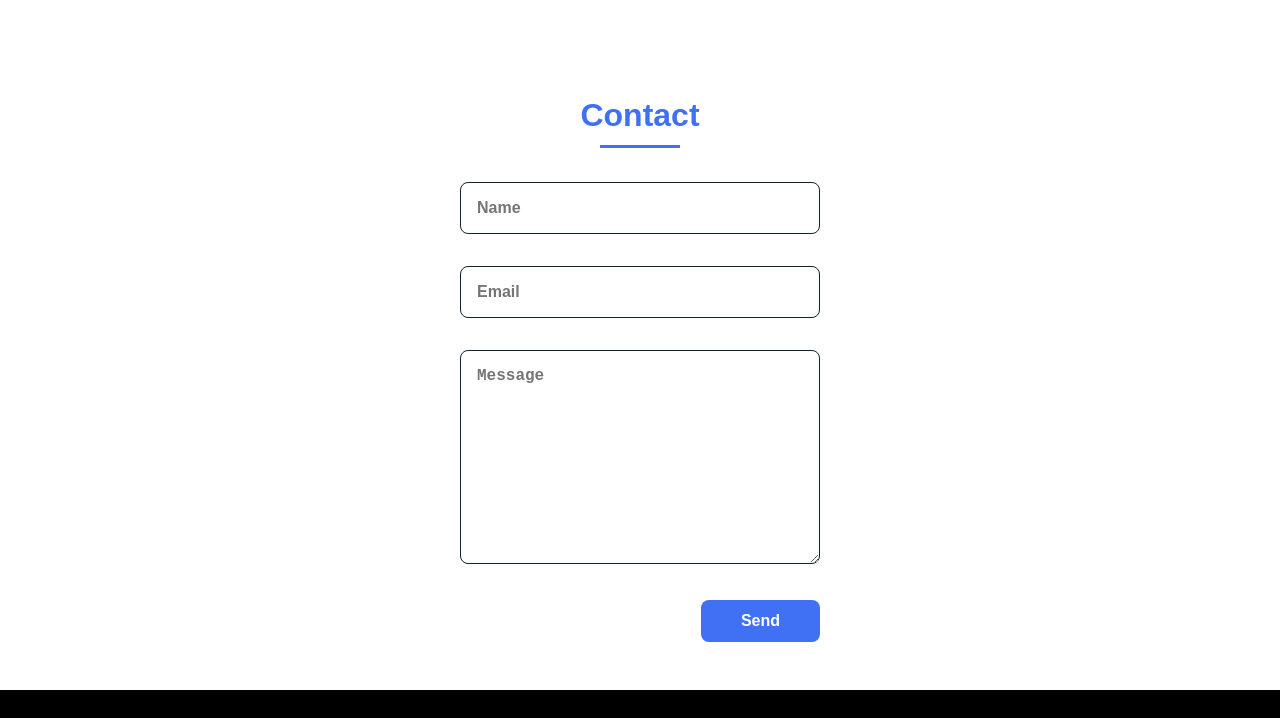
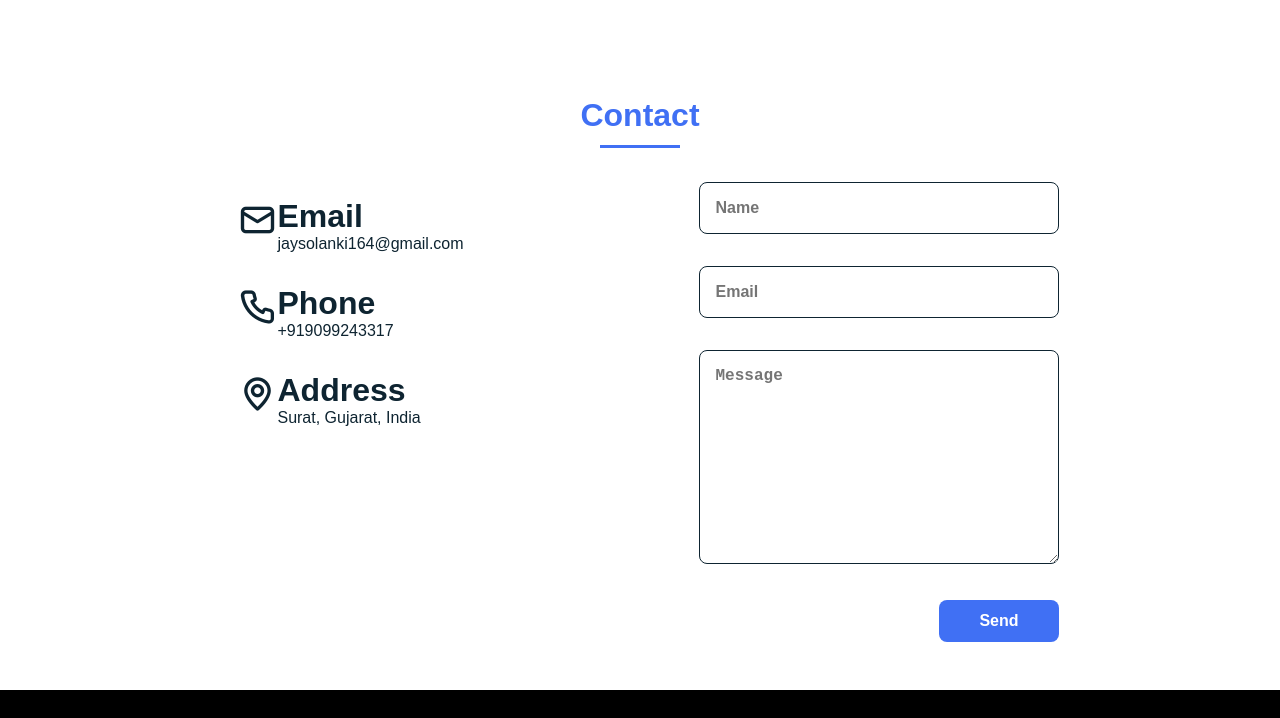
Before and after one commit to js164/jaysolanki, a plain HTML site: page index.html in a window 1280 px wide. Shown: the part 4895-5613 px from the top of the page. Drawn offline with nearby package versions, Linux system fonts and the light colour scheme; a web font is replaced by a local one.

Commit message:
Add files via upload

```diff
--- a/css/style.css
+++ b/css/style.css
@@ -554,6 +554,12 @@ a{
   min-width: 40%;
 }
 
+.contact__container{
+  display: flex;
+  justify-content: space-around;
+  flex-wrap:wrap-reverse;
+  /* align-items: center; */
+}
 .contact__input{
   width: 100%;
   font-size: var(--normal-font-size);
@@ -571,6 +577,21 @@ a{
   font-size: var(--normal-font-size);
   cursor: pointer;
   margin-left: auto;
+}
+.contact__details{
+  display: flex;
+  margin: var(--mb-2);
+}
+.contact__icons i{
+  font-size: 2.5rem;
+}
+.contact__title{
+  font-size: var(--mb-4);
+  font-weight: bold;
+}
+.contact__list{
+  display: flex;
+  flex-direction: column;
 }
 
 
--- a/index.html
+++ b/index.html
@@ -72,7 +72,7 @@
                         <a href="https://twitter.com/Jaysolanki164"><i class="uil uil-twitter"></i></a>
                     </div>
                 </div>
-                <div>
+                <div class="about__data">
                     <h2 class="about__subtitle">Jay Solanki</h2>
                     <p class="about__text">Aspire To Utilize My Skills That Can Contribute The Best For The Growth Of
                         Organization While Ensuring Growth In Personal Career</p>
@@ -273,12 +273,47 @@
         <section class="contact section" id="contact">
             <h2 class="section-title">Contact</h2>
             <div class="contact__container bd-grid">
-                <div class="contact__form">
-                    <input type="text" placeholder="Name" class="contact__input" required>
-                    <input type="mail" placeholder="Email" class="contact__input" required>
-                    <textarea name="" id="" cols="0" rows="10" class="contact__input" placeholder="Message"></textarea>
-                    <input type="submit" class="contact__button button" value="Send" onclick="sendEmail()">
+                <div class="contact__list">
+                    <div class="contact__details">
+                        <div class="contact__icons">
+                            <i class="uil uil-envelope-alt"></i>
+                        </div>
+                        <div>
+                            <div class="contact__title">
+                                Email
+                            </div>
+                                jaysolanki164@gmail.com
+                        </div>
+                    </div>
+                    <div class="contact__details">
+                        <div class="contact__icons">
+                            <i class="uil uil-phone"></i>
+                        </div>
+                        <div>
+                            <div class="contact__title">
+                                Phone
+                            </div>
+                                +919099243317
+                        </div>
+                    </div>
+                    <div class="contact__details">
+                        <div class="contact__icons">
+                            <i class="uil uil-map-marker"></i>
+                        </div>
+                        <div>
+                            <div class="contact__title">
+                                Address
+                            </div>
+                                Surat, Gujarat, India
+                        </div>
+                    </div>
                 </div>
+                <form action="https://formspree.io/f/mwkaykpp" method="POST" class="contact__form">
+                    <input name="name" type="text" placeholder="Name" class="contact__input" required>
+                    <input type="mail" name="email" placeholder="Email" class="contact__input" required>
+                    <textarea name="message" id="" cols="0" rows="10" class="contact__input" placeholder="Message"></textarea>
+                    <input type="submit" class="contact__button button" value="Send">
+                </form>
             </div>
         </section>
 
--- a/js/main.js
+++ b/js/main.js
@@ -51,22 +51,6 @@ function hobbieVisible() {
 }
 
 
-function sendEmail(){
-  Email.send({
-    Host : "smtp.yourisp.com",
-    Username : "j194solanki@gmail.com",
-    Password : "hrcyliepbzhlybdg",
-    To : 'j194solanki@gmail.com',
-    From : "j194solanki@gmail.com",
-    Subject : "This is the subject",
-    Body : "And this is the body"
-  }).then(
-  message => alert(message)
-  );
-
-  console.log("Hello")
-}
-
 const sr = ScrollReveal({
   origin: 'top',
   distance: '80px',
```
